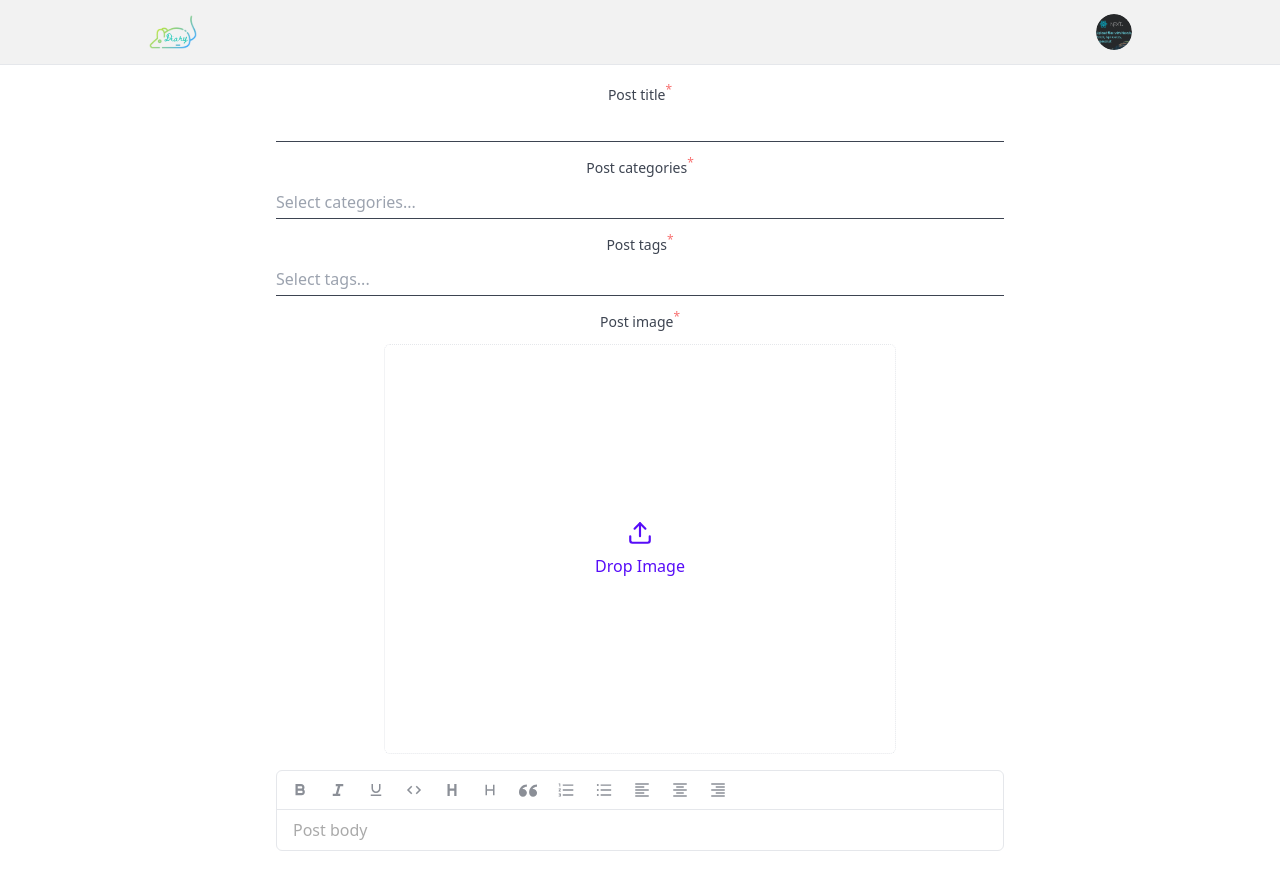
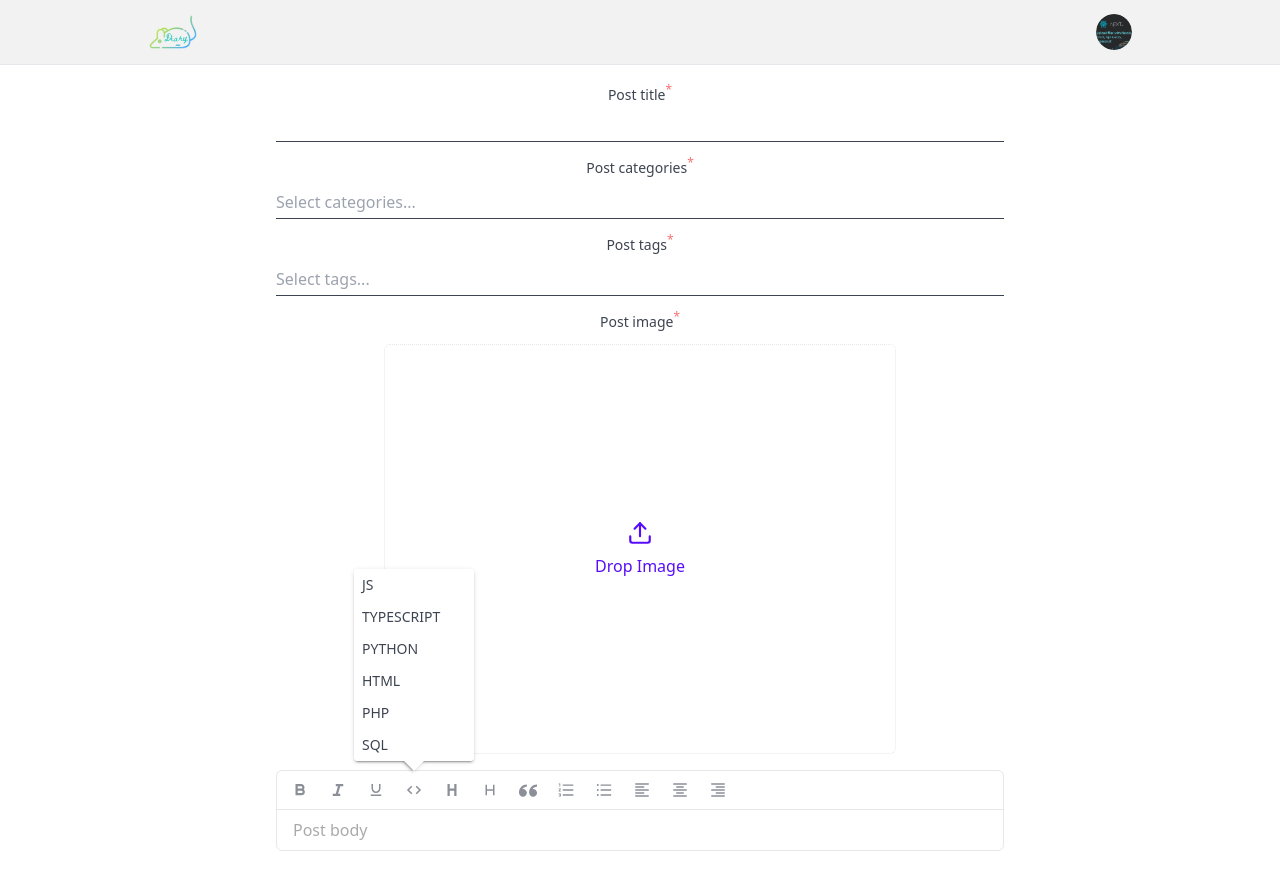
Before and after one commit to tuhinsaud4614/graphql-blog, a Next.js app in the folder frontend-web/: page /posts/create in a window 1280 px wide. Both pictures are taken after a click on the button 414 px from the left and 789 px from the top of the page. Built offline with nearby package versions, Linux system fonts and the light colour scheme.

Commit message:
Component:PostEditor
CodeButton component created

```diff
--- /dev/null
+++ b/frontend-web/components/PostEditor/CodeButton.tsx
@@ -0,0 +1,108 @@
+import { useTooltip } from "@hooks";
+import dynamic from "next/dynamic";
+import { ComponentPropsWithoutRef, Fragment, useState } from "react";
+import { Editor, Transforms } from "slate";
+import { useSlate } from "slate-react";
+import Button from "./Button";
+import { useCodeLanguage, useCodeLanguageChanger } from "./context";
+import { CODE_LANGUAGES, isMarkActive } from "./utils";
+
+const Menu = dynamic(() => import("../Menu"), { ssr: false });
+
+const className = {
+  menuRoot:
+    "flex flex-col list-none m-0 min-w-[7.5rem] max-h-48 overflow-y-auto",
+  btn: "w-full outline-none border-none flex items-center px-2 py-1.5 text-sm hover:bg-base-200 text-neutral hover:text-accent active:scale-95 uppercase",
+};
+
+export interface Props extends ComponentPropsWithoutRef<"button"> {
+  tip: string;
+}
+
+export default function CodeButton({ tip, ...rest }: Props) {
+  const editor = useSlate();
+  const [anchorEle, setAnchorEle] = useState<null | HTMLButtonElement>(null);
+  const { onHoverEnd, onHoverStart } = useTooltip();
+  const changer = useCodeLanguageChanger();
+  const codeLanguage = useCodeLanguage();
+  const isActive = isMarkActive(editor, "code");
+
+  const handler = () => {
+    // @ts-ignore
+    const [match] = Editor.nodes(editor, {
+      // @ts-ignore
+      match: (n) => n.type === "code-block",
+    });
+
+    // Toggle the block type depending on whether there's already a match.
+
+    Transforms.setNodes(
+      editor,
+      {
+        // @ts-ignore
+        type:
+          match || isMarkActive(editor, "code") ? "paragraph" : "code-block",
+      },
+      { match: (n) => Editor.isBlock(editor, n) }
+    );
+
+    editor.addMark("code", !isActive);
+  };
+
+  return (
+    <Fragment>
+      <Button
+        {...rest}
+        className="flex items-center"
+        onClick={(e) => {
+          if (codeLanguage) {
+            return changer(null);
+          }
+          setAnchorEle(e.currentTarget);
+        }}
+        onMouseEnter={(e) => {
+          onHoverStart(e, {
+            text: tip,
+            anchorOrigin: { vertical: "top", horizontal: "center" },
+            className: "px-2 py-1.5",
+          });
+        }}
+        onMouseLeave={() => {
+          onHoverEnd();
+        }}
+        isActive={isActive}
+      >
+        {rest.children}
+
+        {codeLanguage && (
+          <span className="ml-2 uppercase text-xs">{codeLanguage}</span>
+        )}
+      </Button>
+      <Menu
+        open={Boolean(anchorEle)}
+        anchorEle={anchorEle}
+        onClose={() => setAnchorEle(null)}
+        anchorOrigin={{ horizontal: "center", vertical: "top" }}
+      >
+        <ul className={className.menuRoot}>
+          {CODE_LANGUAGES.map((language) => (
+            <li key={language}>
+              <button
+                type="button"
+                aria-label={language}
+                className={className.btn}
+                onClick={() => {
+                  changer(language);
+                  handler();
+                  setAnchorEle(null);
+                }}
+              >
+                {language}
+              </button>
+            </li>
+          ))}
+        </ul>
+      </Menu>
+    </Fragment>
+  );
+}
--- a/frontend-web/components/PostEditor/Element.tsx
+++ b/frontend-web/components/PostEditor/Element.tsx
@@ -61,15 +61,13 @@ export default function Element({
 
     case "code-block":
       return (
-        <pre
+        <code
           style={style}
-          className={
-            "font-[monospace] bg-[#282a36] p-[0.1875rem] shadow-[0_1px_rgba(0,_0,_0,_0.3)] w-full whitespace-pre-wrap"
-          }
+          className="block text-base font-[monospace] bg-[#282a36] p-[0.1875rem] shadow-[0_1px_rgba(0,_0,_0,_0.3)] w-full whitespace-pre-wrap"
           {...attributes}
         >
           {children}
-        </pre>
+        </code>
       );
 
     default:
--- a/frontend-web/components/PostEditor/MarkButton.tsx
+++ b/frontend-web/components/PostEditor/MarkButton.tsx
@@ -1,33 +1,16 @@
 import { useEventListener, useTooltip } from "@hooks";
 import isHotkey from "is-hotkey";
-import { ComponentPropsWithoutRef } from "react";
-import { BaseEditor, Editor, Transforms } from "slate";
+import { Editor, Transforms } from "slate";
 import { useSlate } from "slate-react";
 import Button from "./Button";
+import { isMarkActive, MarkButtonProps } from "./utils";
 
-const isMarkActive = (editor: BaseEditor, format: string) => {
-  const marks = Editor.marks(editor);
-  //   @ts-ignore
-  return marks ? marks[format] === true : false;
-};
-
-const HOTKEYS = {
-  "mod+b": "bold",
-  "mod+i": "italic",
-  "mod+u": "underline",
-  "mod+`": "code",
-} as const;
-
-type HotKeyType = keyof typeof HOTKEYS;
-type MarkType = typeof HOTKEYS[HotKeyType];
-
-interface Props extends ComponentPropsWithoutRef<"button"> {
-  mark: MarkType;
-  hotKey: HotKeyType;
-  tip: string;
-}
-
-export default function MarkButton({ hotKey, mark, tip, ...rest }: Props) {
+export default function MarkButton({
+  hotKey,
+  mark,
+  tip,
+  ...rest
+}: MarkButtonProps) {
   const editor = useSlate();
   const { onHoverEnd, onHoverStart } = useTooltip();
   const isActive = isMarkActive(editor, mark);
@@ -39,12 +22,15 @@ export default function MarkButton({ hotKey, mark, tip, ...rest }: Props) {
         // @ts-ignore
         match: (n) => n.type === "code-block",
       });
+
       // Toggle the block type depending on whether there's already a match.
+
       Transforms.setNodes(
         editor,
         {
           // @ts-ignore
-          type: match ? "paragraph" : "code-block",
+          type:
+            match || isMarkActive(editor, "code") ? "paragraph" : "code-block",
         },
         { match: (n) => Editor.isBlock(editor, n) }
       );
--- a/frontend-web/components/PostEditor/Toolbar.tsx
+++ b/frontend-web/components/PostEditor/Toolbar.tsx
@@ -14,6 +14,7 @@ import {
   MdFormatAlignRight,
 } from "react-icons/md";
 import BlockButton from "./BlockButton";
+import CodeButton from "./CodeButton";
 import MarkButton from "./MarkButton";
 
 const className = {
@@ -48,14 +49,9 @@ export default function Toolbar() {
         >
           <BiUnderline size={18} />
         </MarkButton>
-        <MarkButton
-          aria-label="Mark code"
-          hotKey="mod+`"
-          mark="code"
-          tip="Code (⌘`)"
-        >
+        <CodeButton aria-label="Mark code" tip="Code (⌘`)">
           <BiCode size={18} />
-        </MarkButton>
+        </CodeButton>
         <BlockButton
           aria-label="Block heading 1"
           format="heading-one"
--- /dev/null
+++ b/frontend-web/components/PostEditor/context.tsx
@@ -0,0 +1,63 @@
+import {
+  createContext,
+  Dispatch,
+  ReactNode,
+  SetStateAction,
+  useCallback,
+  useContext,
+  useState,
+} from "react";
+
+type LanguageType =
+  | "js"
+  | "typescript"
+  | "python"
+  | "html"
+  | "php"
+  | "sql"
+  | "css"
+  | "java"
+  | "bash"
+  | null;
+
+export const CodeLanguageContext = createContext<LanguageType>(null);
+
+export function useCodeLanguage() {
+  const language = useContext(CodeLanguageContext);
+  if (typeof language === "undefined") {
+    throw new Error(
+      "useCodeLanguage must be used within a CodeLanguageContext"
+    );
+  }
+  return language;
+}
+
+export const CodeLanguageChangerContext = createContext<
+  Dispatch<SetStateAction<LanguageType>> | undefined
+>(undefined);
+
+export function useCodeLanguageChanger() {
+  const setCodeLanguage = useContext(CodeLanguageChangerContext);
+  if (typeof setCodeLanguage === "undefined") {
+    throw new Error(
+      "useCodeLanguageChanger must be used within a CodeLanguageChangerContext"
+    );
+  }
+  const changer = useCallback(
+    (value: LanguageType) => setCodeLanguage(value),
+    [setCodeLanguage]
+  );
+  return changer;
+}
+
+export function CodeLanguageProvider({ children }: { children: ReactNode }) {
+  const [open, setOpen] = useState<LanguageType>(null);
+
+  return (
+    <CodeLanguageContext.Provider value={open}>
+      <CodeLanguageChangerContext.Provider value={setOpen}>
+        {children}
+      </CodeLanguageChangerContext.Provider>
+    </CodeLanguageContext.Provider>
+  );
+}
--- a/frontend-web/components/PostEditor/index.tsx
+++ b/frontend-web/components/PostEditor/index.tsx
@@ -9,7 +9,9 @@ import {
   Slate,
   withReact,
 } from "slate-react";
+
 import { decorateCode } from "./CodeHighlight";
+import { CodeLanguageProvider, useCodeLanguage } from "./context";
 import Element from "./Element";
 import Leaf from "./Leaf";
 import Toolbar from "./Toolbar";
@@ -23,12 +25,34 @@ const initialValue: Descendant[] = [
 ];
 
 export default function PostEditor() {
-  const [language, setLanguage] = useState("html");
+  const [language, setLanguage] = useState("tsx");
   const [value, setValue] = useState(initialValue);
   const [editor] = useState(() =>
     withHistory(withReact(createEditor() as ReactEditor))
   );
 
+  const onChange = (value: Descendant[]) => {
+    setValue(value);
+  };
+
+  //   console.log(value);
+
+  return (
+    <section className={className.root}>
+      <CodeLanguageProvider>
+        <Slate editor={editor} value={value} onChange={onChange}>
+          <Toolbar />
+          <section className="px-4 py-2 overflow-x-auto">
+            <Editor />
+          </section>
+        </Slate>
+      </CodeLanguageProvider>
+    </section>
+  );
+}
+
+function Editor() {
+  const language = useCodeLanguage();
   const renderLeaf = useCallback(
     (props: RenderLeafProps) => <Leaf {...props} />,
     []
@@ -40,21 +64,16 @@ export default function PostEditor() {
   );
 
   const decorate = useCallback(
-    (entry: NodeEntry<Node>) => decorateCode(entry, language),
+    (entry: NodeEntry<Node>) => {
+      if (!language) {
+        return [];
+      }
+      return decorateCode(entry, language);
+    },
     [language]
   );
 
-  const onChange = (value: Descendant[]) => {
-    setValue(value);
-  };
-
-  //   console.log(value);
-
   return (
-    <section className={className.root}>
-      <Slate editor={editor} value={value} onChange={onChange}>
-        <Toolbar />
-        <section className="px-4 py-2 overflow-x-auto">
     <Editable
       decorate={decorate}
       placeholder="Post body"
@@ -62,8 +81,5 @@ export default function PostEditor() {
       renderElement={renderElement}
       className="w-full"
     />
-        </section>
-      </Slate>
-    </section>
   );
 }
--- /dev/null
+++ b/frontend-web/components/PostEditor/utils.ts
@@ -0,0 +1,38 @@
+import { ComponentPropsWithoutRef } from "react";
+import { BaseEditor, Editor } from "slate";
+
+export const CODE_LANGUAGES = [
+  "js",
+  "typescript",
+  "python",
+  "html",
+  "php",
+  "sql",
+  "css",
+  "java",
+  "bash",
+] as const;
+
+export type CodeLanguageType = typeof CODE_LANGUAGES[number] | null;
+
+export const isMarkActive = (editor: BaseEditor, format: string) => {
+  const marks = Editor.marks(editor);
+  //   @ts-ignore
+  return marks ? marks[format] === true : false;
+};
+
+export const HOTKEYS = {
+  "mod+b": "bold",
+  "mod+i": "italic",
+  "mod+u": "underline",
+  "mod+`": "code",
+} as const;
+
+export type HotKeyType = keyof typeof HOTKEYS;
+export type MarkType = typeof HOTKEYS[HotKeyType];
+
+export interface MarkButtonProps extends ComponentPropsWithoutRef<"button"> {
+  mark: MarkType;
+  hotKey: HotKeyType;
+  tip: string;
+}
```
Also changed, not shown: frontend-web/components/PostEditor/CodeHighlight.tsx (+10 -14 lines). Lines whose indentation alone changed are shown as unchanged.
